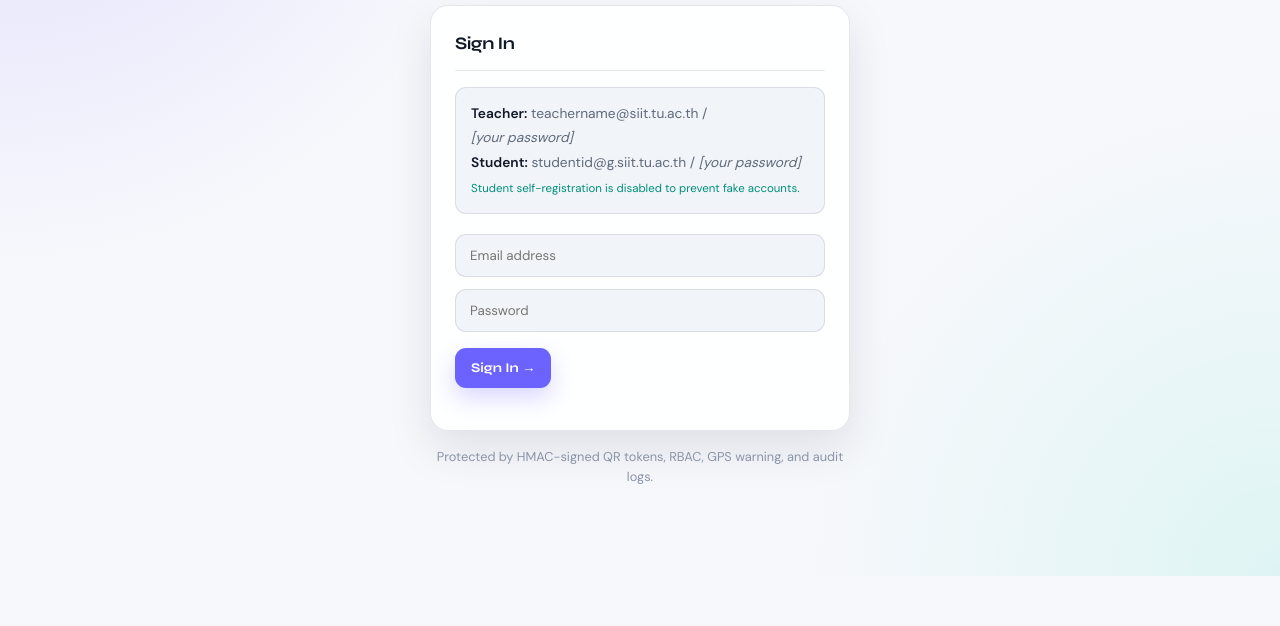
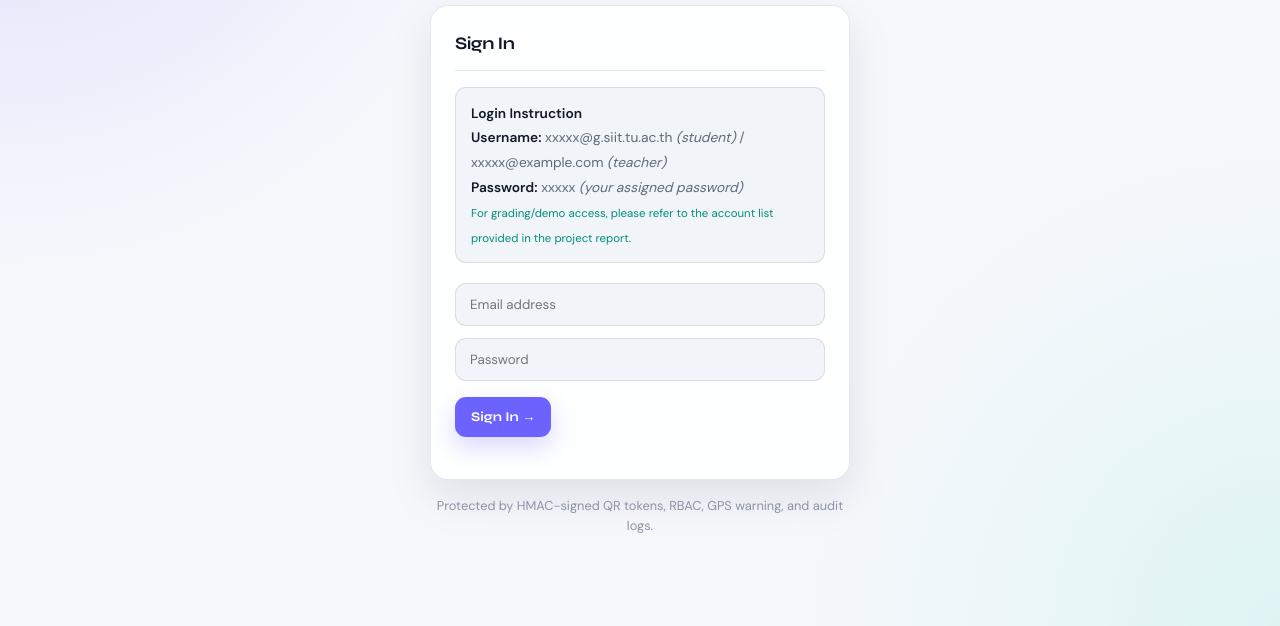
Before and after one commit to Kmin333/hung_pj, a website: page public/index.html in a window 1280 px wide. Shown: the part 256-882 px from the top of the page. Before the commit the page ends 832 px from the top, so only its background shows below. Drawn offline with Linux system fonts and the light colour scheme.

Commit message:
Updated login

```diff
--- a/public/index.html
+++ b/public/index.html
@@ -18,9 +18,18 @@
     <section class="card login-card">
       <h3>Sign In</h3>
       <div class="creds-hint">
-        <strong>Teacher:</strong> teachername@siit.tu.ac.th / <i style="white-space: nowrap;">[your password]</i><br>
-        <strong>Student:</strong> studentid@g.siit.tu.ac.th / <i>[your password]</i><br>
-        <small>Student self-registration is disabled to prevent fake accounts.</small>
+        <strong>Login Instruction</strong><br>
+
+        <strong>Username:</strong>
+        xxxxx@g.siit.tu.ac.th <em>(student)</em>
+        / xxxxx@example.com <em>(teacher)</em><br>
+
+        <strong>Password:</strong>
+        xxxxx <em>(your assigned password)</em><br>
+
+        <small>
+          For grading/demo access, please refer to the account list provided in the project report.
+        </small>
       </div>
       <input type="email" id="email" placeholder="Email address" autocomplete="username">
       <input type="password" id="password" placeholder="Password" autocomplete="current-password">
```
